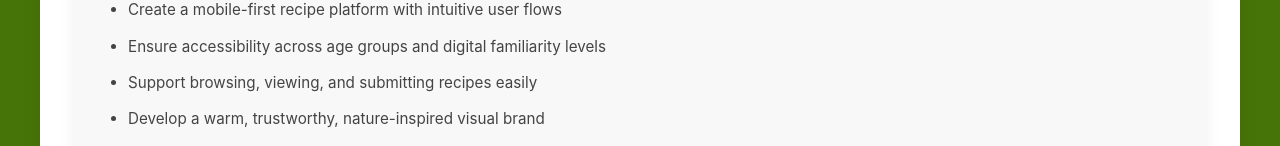
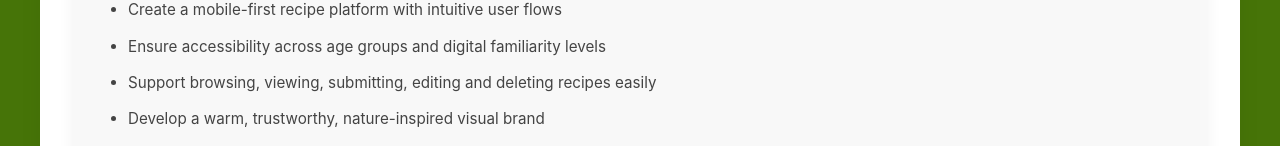
Before and after one commit to Mijincode/jeannie-portfolio, a React (Create React App) app: page /projects/family-nutrients in a window 1280 px wide. Shown: the part 786-932 px from the top of the page. Built offline with nearby package versions, Linux system fonts and the light colour scheme.

Commit message:
Add more text

```diff
--- a/src/components/pages/FamilyNutrients.js
+++ b/src/components/pages/FamilyNutrients.js
@@ -56,7 +56,10 @@ export default function FamilyNutrients() {
               Ensure accessibility across age groups and digital familiarity
               levels
             </li>
-            <li>Support browsing, viewing, and submitting recipes easily</li>
+            <li>
+              Support browsing, viewing, submitting, editing and deleting
+              recipes easily
+            </li>
             <li>Develop a warm, trustworthy, nature-inspired visual brand</li>
             <li>
               Facilitate future development with a clean, handoff-ready design
```
